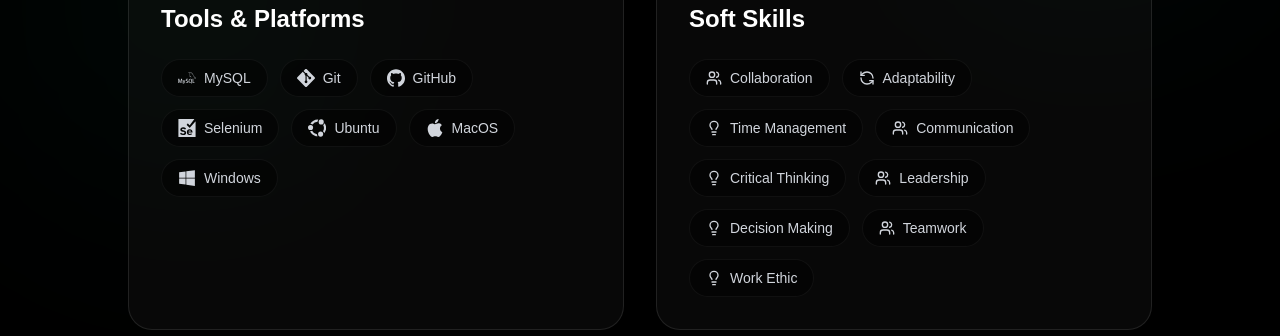
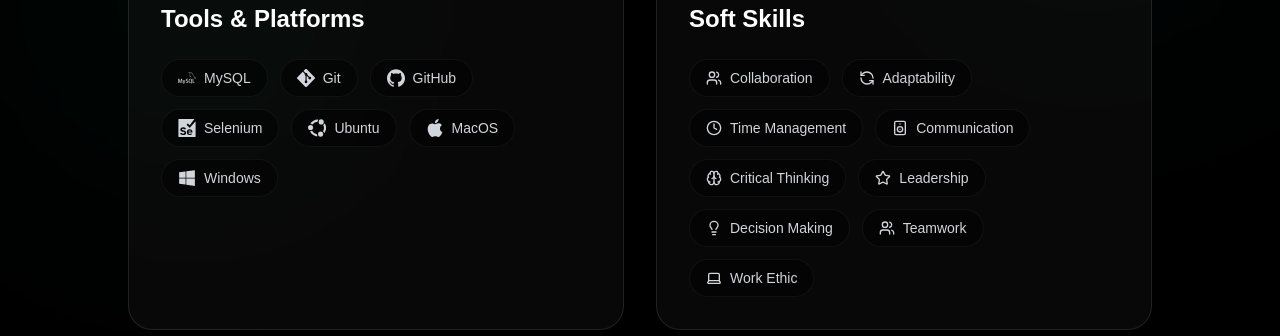
Before and after one commit to yuvieee01/portfolio-2026, a Next.js app: page / in a window 1280 px wide. Shown: the part 1420-1756 px from the top of the page. Built offline with nearby package versions, Linux system fonts and the light colour scheme; no server answers.

Commit message:
Skills section updated.

```diff
--- a/src/components/Skills.tsx
+++ b/src/components/Skills.tsx
@@ -5,7 +5,7 @@ import {
   SiDjango, SiMysql, SiGit, SiGithub, SiSelenium, SiUbuntu, SiApple
 } from "react-icons/si";
 import { FaJava, FaCss3Alt, FaWindows } from "react-icons/fa";
-import { Code2, Database, Wrench, Users, Lightbulb, RefreshCcw } from "lucide-react";
+import { Code2, Database, Wrench, Users, Lightbulb, RefreshCcw, Clock, Speaker, Brain, StarIcon, Laptop } from "lucide-react";
 
 export default function Skills() {
   const fadeUpVariants = {
@@ -57,13 +57,13 @@ export default function Skills() {
       skills: [
         { name: "Collaboration", logo: <Users size={16} /> },
         { name: "Adaptability", logo: <RefreshCcw size={16} /> },
-        { name: "Time Management", logo: <Lightbulb size={16} /> },
-        { name: "Communication", logo: <Users size={16} /> },
-        { name: "Critical Thinking", logo: <Lightbulb size={16} /> },
-        { name: "Leadership", logo: <Users size={16} /> },
+        { name: "Time Management", logo: <Clock size={16} /> },
+        { name: "Communication", logo: <Speaker size={16} /> },
+        { name: "Critical Thinking", logo: <Brain size={16} /> },
+        { name: "Leadership", logo: <StarIcon size={16} /> },
         { name: "Decision Making", logo: <Lightbulb size={16} /> },
         { name: "Teamwork", logo: <Users size={16} /> },
-        { name: "Work Ethic", logo: <Lightbulb size={16} /> },
+        { name: "Work Ethic", logo: <Laptop size={16} /> },
       ]
     }
   ]
```
